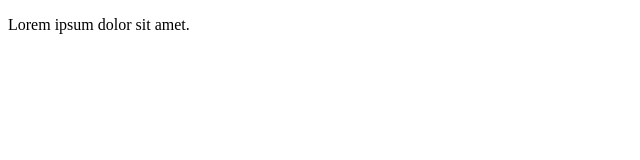
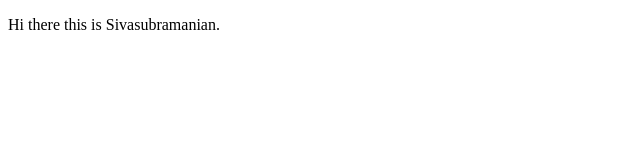
Before and after one commit to LevinnBolt/CICDWORKFLOWS, a plain HTML site: page index.html in a window 1280 px wide. Shown: the full height of the page, 0-640 px from the left. Drawn offline with Linux system fonts and the light colour scheme.

Commit message:
Update index.html

```diff
--- a/index.html
+++ b/index.html
@@ -7,7 +7,7 @@
 </head>
 <body>
     <p>
-        Lorem ipsum dolor sit amet.
+        Hi there this is Sivasubramanian.
     </p>
 </body>
 </html>
```
